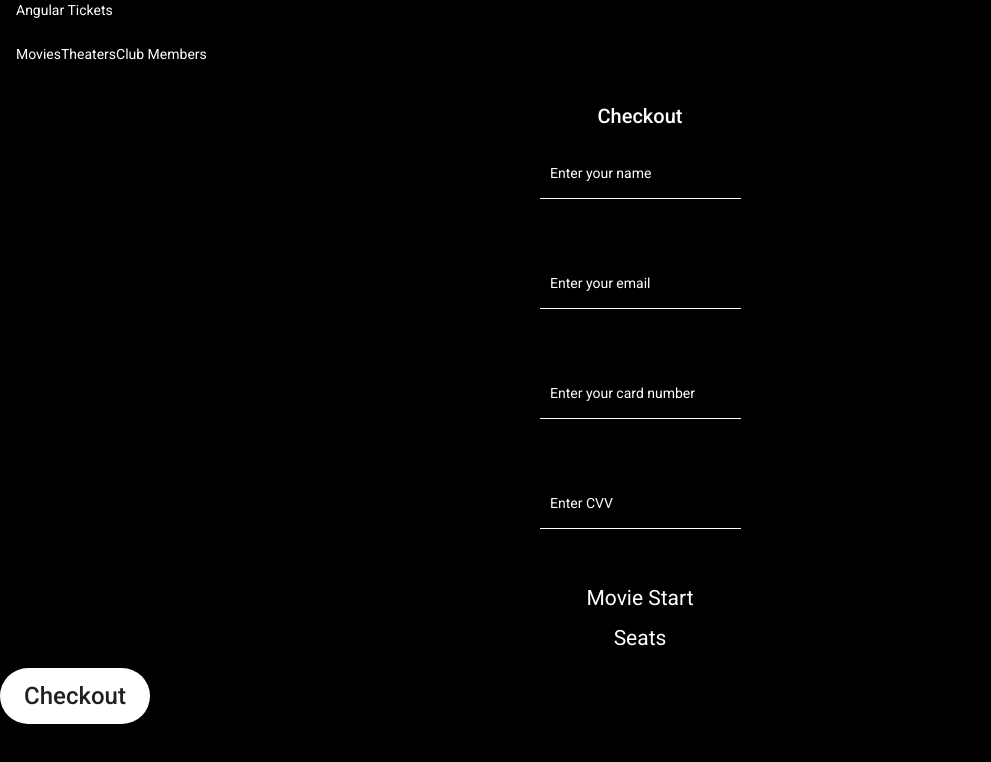
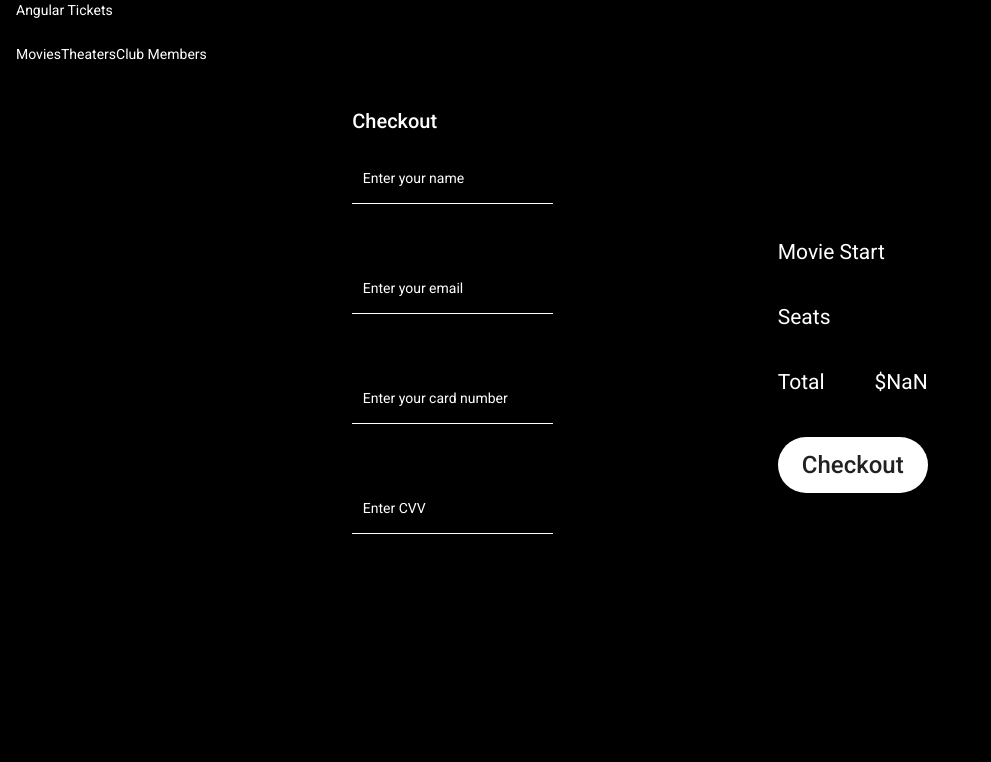
Before and after one commit to garypach/angular-tickets, an Angular app: page /movies/1/tickets/schedule/checkout in a window 1280 px wide. Shown: the top 762 px of the page, without its empty margins (0-991 px from the left). Built offline with nearby package versions, Linux system fonts and the light colour scheme; no server answers.

Commit message:
update checkout page styles

```diff
--- a/src/app/layouts/checkout/checkout.component.css
+++ b/src/app/layouts/checkout/checkout.component.css
@@ -3,18 +3,57 @@
     z-index: 9;
 
 }
-.tickets{
+.tickets-info-cont{
+    display:flex;
+    justify-content: center;
+    width: 100%;
+    color: #ffff;
+    margin: 25px 0;
+  }
+  .user-info{
+  }
+  .tickets-user-info{
+    display:flex;
+    flex-direction: column;
+    justify-content: space-around;
+    align-items: center;
+    width: 100%;
+    max-width: 50%;
+  }
+  .tickets-info{
+      display: flex;
+      flex-direction: column;
+      align-items: center;
+      justify-content: space-around;
+      align-items: flex-start;
+      justify-content: flex-start;
 
-    position: relative;
-    overflow: hidden;
 
   }
-  .tickets-page{
-    color: white;
-    position: relative;
-    z-index: 9;
-    top: 0;
+
+  .tickets-info h3{
+    font-weight: 600;
+    font-size: 1.3rem;
+    letter-spacing: 2px;
   }
+  .ticket-info-title{
+    margin-bottom: 15px;
+}
+  .quantity-text{
+      width: 100%;
+    display: flex;
+    flex-direction: row;
+    align-items: center;
+    justify-content: space-between;
+    font-size: 1.5em;
+    margin-bottom: 25px;
+}
+
+.ticket-info-title{
+    margin-bottom: 0px;
+    margin-right: 25px;
+}
+
 .inputgroup mat-form-field{
     z-index: 9;
 }
@@ -61,6 +100,12 @@
     background-color: rgb(28, 135, 197);
 }
 
-.quantity-text{
-    font-size: 1.5em;
+
+
+@media (min-width:768px) {
+    .tickets-user-info{
+        flex-direction: row;
+        width: 100%;
+        max-width: 800px;
+      }
 }
--- a/src/app/layouts/checkout/checkout.component.html
+++ b/src/app/layouts/checkout/checkout.component.html
@@ -1,8 +1,6 @@
-<div class="tickets" >
-    <div class="container">
-        <div class="tickets-page container mt-5">
-            <div class="row d-flex flex-direction-row">
-                <div class="col-md text-center">
+<div class="tickets-info-cont" >
+    <div class="tickets-user-info">
+                <div class="user-info">
                     <h2>Checkout</h2>
                     <div class="container inputgroup">
                         <mat-form-field appearance="fill">
@@ -35,67 +33,62 @@
                    </div>
                </div>
                 </div>
-                <div class="col-md text-center">
-                   <div class="container">
-                    <div class="container mb-5">
+                   <div class="tickets-info">
+                    <div class="mb-5">
                      <h3>{{movie.title}}</h3>
-                      </div>
-                    <div class="d-flex quantity-text">
-                        <div class="container">
+                    </div>
+                    <div class="quantity-text">
+                        <div class="ticket-info-title">
                             Movie Start
                         </div>
-                        <div class="container">
+                        <div class="">
                             {{time}}
                         </div>
                     </div>
-                    <div *ngIf="adultTickets > 0 " class="d-flex quantity-text mt-5">
-                        <div class="container">
+                    <div *ngIf="adultTickets > 0 " class="quantity-text mt-5">
+                        <div class="ticket-info-title">
                             Adult
                         </div>
-                        <div class="container">
+                        <div class="">
                             {{adultTickets}}
                         </div>
                     </div>
-                    <div *ngIf="childTickets > 0 " class="d-flex mt-5 quantity-text">
-                        <div class="container">
+                    <div *ngIf="childTickets > 0 " class="quantity-text mt-5">
+                        <div class="ticket-info-title">
                             Child
                         </div>
-                        <div class="container">
+                        <div class="">
                             {{childTickets}}
                         </div>
                     </div>
-                    <div *ngIf="seniorTickets > 0 " class="d-flex mt-5 quantity-text">
-                        <div class="container">
+                    <div *ngIf="seniorTickets > 0 " class="quantity-text mt-5">
+                        <div class="ticket-info-title">
                             Senior
                         </div>
-                        <div class="container">
+                        <div class="">
                             {{seniorTickets}}
                         </div>
                     </div>
-                    <div class="d-flex mt-5 quantity-text">
-                        <div class="container">
+                    <div class="mt-5 quantity-text">
+                        <div class="ticket-info-title">
                             Seats
                         </div>
-                        <div class="container">
+                        <div class="">
                             {{this.service.seatsReserved}}
                         </div>
                     </div>
-                    <div *ngIf="adultTickets > 0 " class="d-flex mt-5 quantity-text">
-                        <div class="container">
+                    <div class="quantity-text mt-5">
+                        <div class="ticket-info-title">
                             Total
                         </div>
-                        <div class="container">
+                        <div class="">
                             ${{totalPrice}}
                         </div>
                     </div>
-
-                </div>
-                </div>
-                <div class="container d-flex justify-content-center mt-5 mb-5 continue-tickets">
-                    <button mat-raised-button isRoundButton="true" color="Link"  [style.font-size]="24+'px'" [style.width]="150+'px'"  [style.border-radius]="100+'px'" [style.padding]="10+'px'" (click)="checkoutContinue(movie.id)">Checkout</button>
+                    <div class="continue-tickets mt-5">
+                        <button mat-raised-button isRoundButton="true" color="Link"  [style.font-size]="24+'px'" [style.width]="150+'px'"  [style.border-radius]="100+'px'" [style.padding]="10+'px'" (click)="checkoutContinue(movie.id)">Checkout</button>
+                    </div>
                 </div>
 
-            </div>
-        </div>
     </div>
  </div>
--- a/src/app/layouts/home/home.component.html
+++ b/src/app/layouts/home/home.component.html
@@ -12,7 +12,7 @@
                 <div class="text">
                     <p>{{moviesDisplay[0].overview}}
                     <p>
-                        <button>Learn More</button>
+                        <button (click)="clickedMovie(moviesDisplay[0].id)">Learn More</button>
 
                 </div>
                 <div class="overlay"></div>
@@ -25,7 +25,7 @@
                 <div class="text">
                     <p>{{moviesDisplay[1].overview}}
                     <p>
-                        <button>Learn More</button>
+                        <button (click)="clickedMovie(moviesDisplay[1].id)">Learn More</button>
 
                 </div>
                 <div class="overlay"></div>
@@ -38,7 +38,7 @@
                 <div class="text">
                     <p>{{moviesDisplay[2].overview}}
                     <p>
-                        <button>Learn More</button>
+                        <button (click)="clickedMovie(moviesDisplay[2].id)">Learn More</button>
 
                 </div>
                 <div class="overlay"></div>
```
